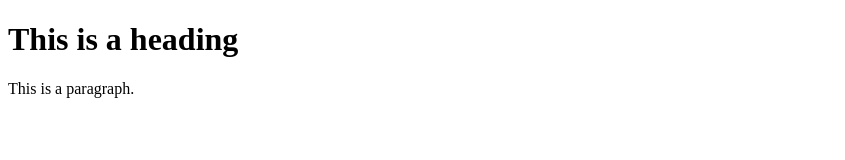
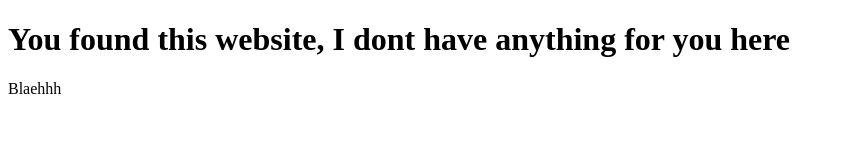
Before and after one commit to mynaemiswillow/accibot, a plain HTML site: page index.html in a window 1280 px wide. Shown: the whole page, without its empty margins (0-845 px from the left). Drawn offline with Linux system fonts and the light colour scheme.

Commit message:
Update index.html

```diff
--- a/index.html
+++ b/index.html
@@ -1,10 +1,10 @@
 <!DOCTYPE html>
 <html>
-<title>HTML Tutorial</title>
+<title>AcciBot</title></title>
 <body>
 
-<h1>This is a heading</h1>
-<p>This is a paragraph.</p>
+<h1>You found this website, I dont have anything for you here</h1>
+<p>Blaehhh</p>
 
 </body>
 </html>
```
